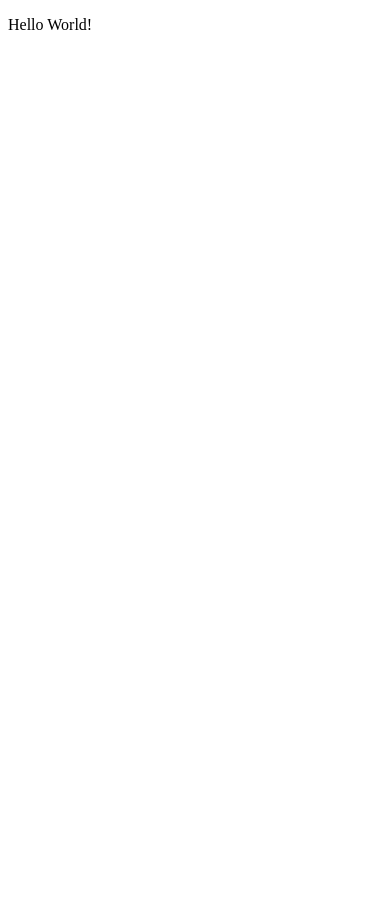
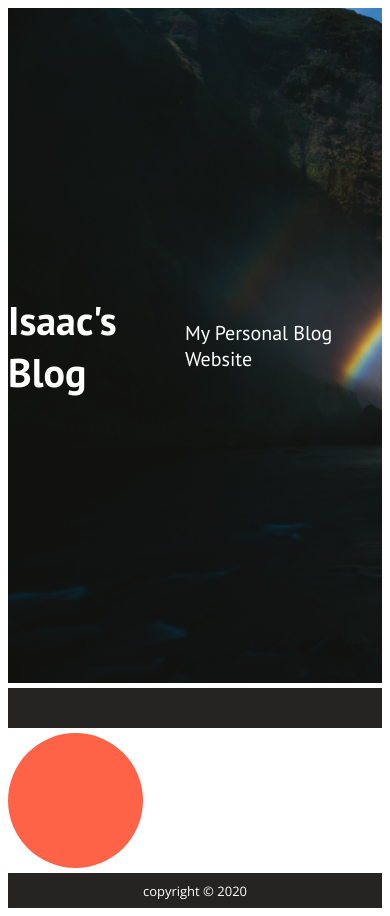
Before and after one commit to cynepton/my-personal-blog, a plain HTML site: page index.html in a window 390 px wide. Before the commit the page ends 844 px from the top, so only its background shows below. Drawn offline with nearby package versions, Linux system fonts and the light colour scheme.

Commit message:
feat: Add html and css features
Created basic div tags for small screen size for the website. added css features to index.css for the html file

```diff
--- a/css/index.css
+++ b/css/index.css
@@ -0,0 +1,103 @@
+/*
+Linked fonts are----
+font-family: 'Montserrat', sans-serif;
+font-family: 'Open Sans', sans-serif;
+font-family: 'PT Sans', sans-serif;
+
+
+*/
+body {
+    font-size: 20px;
+    color: white;
+    font-family: 'Open Sans', sans-serif;
+}
+
+h1,
+h2,
+h3,
+h4,
+h5,
+h6 {
+    font-family: 'PT Sans', sans-serif;
+}
+
+.container{
+    display:grid;
+    grid-template-columns: 100%;
+    grid-template-rows: 80vh 40px 1fr 35px;
+    row-gap: 5px;
+    grid-template-areas:
+    "hd"
+    "nav"
+    "main"
+    "ft";
+  }
+  /* add css for nested grid here */
+  /*.nestedGrid{
+    display: grid;
+    grid-template-columns: 50% 50%;
+    grid-template-rows: 50% 50%;
+  }
+  .nestedGrid > *{
+    border: 2px solid aquamarine;
+  }*/
+.box{
+
+    background: white;
+    }
+    .header{
+      /* row start/column start/ row end/ column end */
+        display: flex;
+        grid-area:hd;
+        background-image: url(../image/sorasak-unsplash.jpg);
+        background-size: cover;
+        font-family: "PT Sans", sans-serif;
+        color: white;
+        justify-content: center;
+        align-items: center;
+
+    }
+    .footer{
+        display: flex;
+        background-color: #252423;
+        grid-area: ft;
+        color: white;
+        font-family: 'Open Sans', sans-serif;
+        font-size: small;
+        justify-content: center;
+        align-items: center;
+    }
+    .navbar{
+        grid-area: nav;
+        background-color: #252423;
+    }
+    .post{
+        display: flex;
+        grid-area: main;
+        flex-direction: row;
+    }
+        .postImage{
+            width: 16vh;
+            background-color: tomato;
+            height: 16vh;
+            border-radius: 50%;
+        }
+        .postDetail{
+            width: 1fr;
+            background-image: yellow;
+            min-height: 16vh;
+        }
+
+  /* If Screen Is Wide Enough */
+  @media(min-width:900px) {
+  .container{
+        display:grid;
+        grid-template-columns: 300px 300px 300px;
+        grid-template-rows: 250px 600px;
+        grid-template-areas:
+        "hd hd hd hd hd hd hd hd"
+        "nav nav main main main main main main"
+        "ft ft ft ft ft ft ft ft";
+        border: 2px solid red;
+    }
+  }
--- a/index.html
+++ b/index.html
@@ -2,10 +2,46 @@
 <html>
     <head>
         <meta charset="utf-8" />
-            <title>Template Title!</title>
         <meta name="description" content="Example" />
+
+        <!-- Title tag  -->
+        <title>Isaac's Personal Blog Website</title>
+
+        <!-- Main CSS file  -->
+        <link href="css/index.css" rel="stylesheet">
+
+        <!--
+        Google fonts
+        Fonts included are Montserrat, PT Sans and Open Sans
+        -->
+        <link href="https://fonts.googleapis.com/css2?family=Montserrat&family=Open+Sans&family=PT+Sans:ital,wght@0,400;0,700;1,400;1,700&display=swap" rel="stylesheet">
     </head>
     <body>
-        <p>Hello World!</p>
+        <div class = "container">
+            <div class="header box">
+                <p>
+                    <h1>Isaac's Blog</h1>
+                </p>
+                <br>
+                <p>My Personal Blog Website</p>
+            </div>
+
+            <div class="navbar">
+            </div>
+
+            <div class="post">
+                <div class="postImage">
+
+                </div>
+                <div class="postDetail">
+
+                </div>
+
+            </div>
+
+            <div class="footer box">
+                <p>copyright &copy; 2020</p>
+            </div>
+        </div>
     </body>
 </html>
```
Also changed, not shown: image/null.png (deleted).
